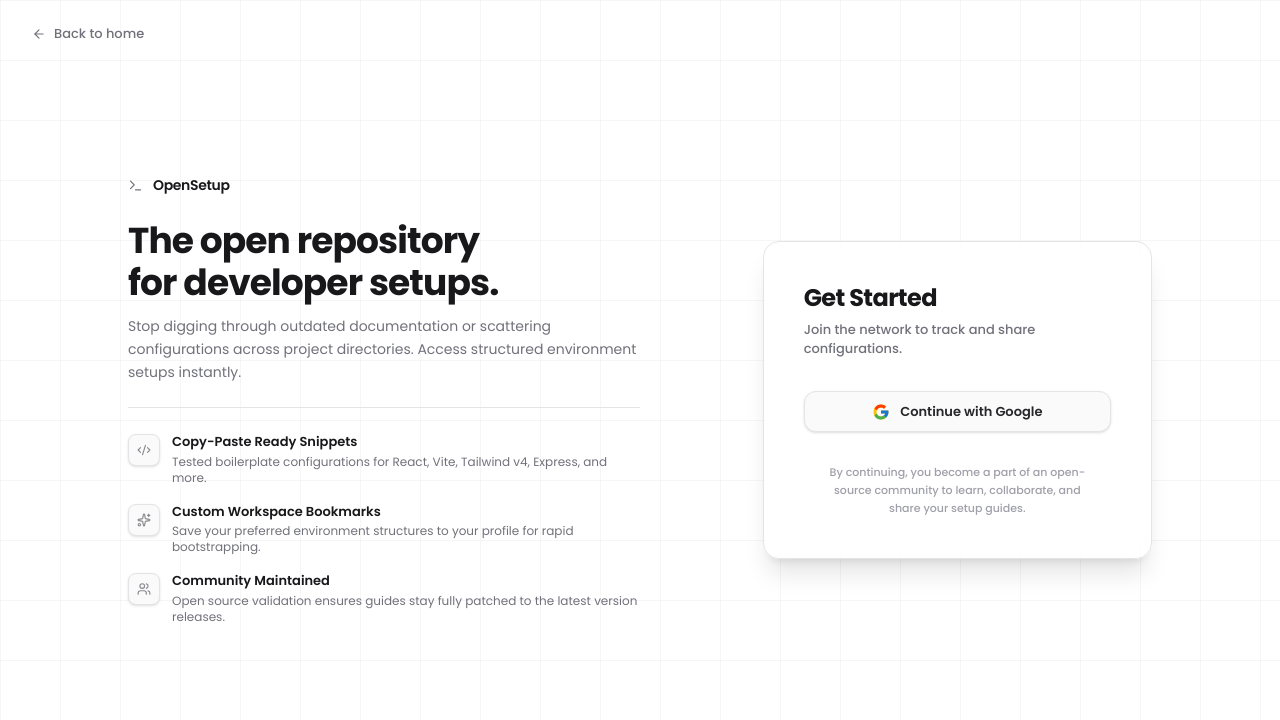
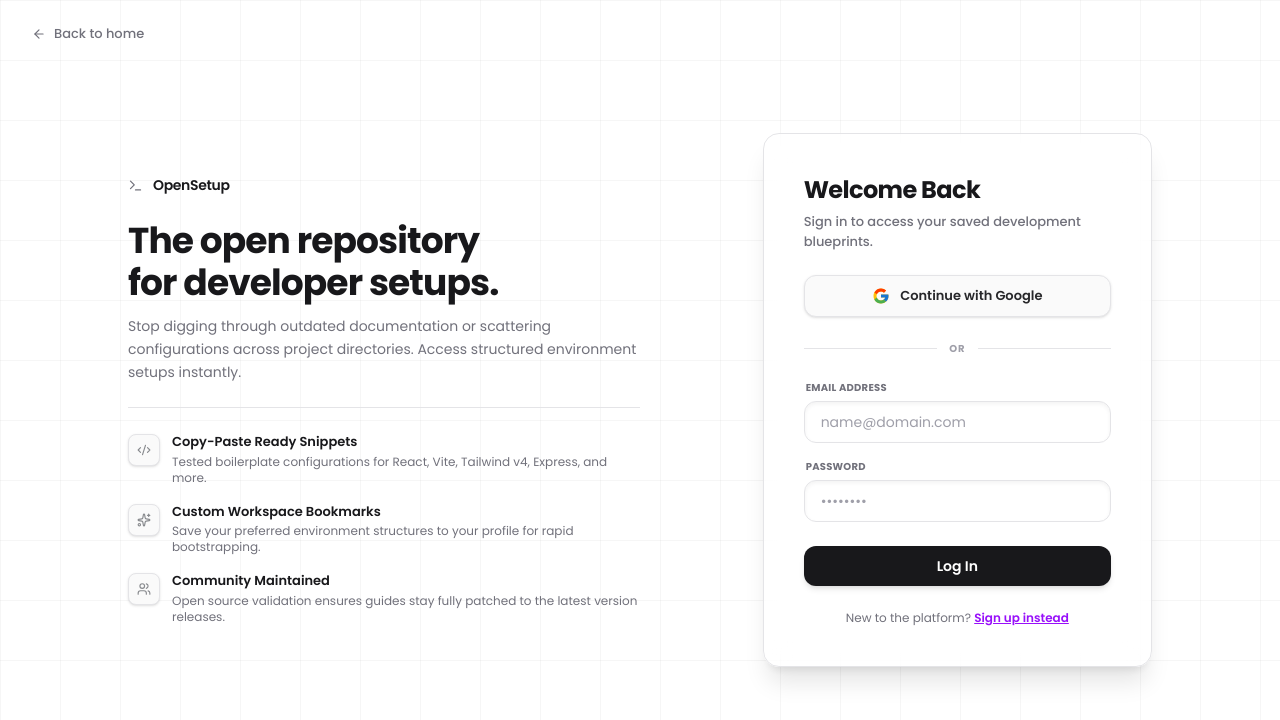
Before and after one commit to TonyStark-19/OpenSetup, a React (Vite) app in the folder frontend/: page /get-started in a window 1280 px wide. Shown: the top 720 px of the page. Built offline with nearby package versions, Linux system fonts and the light colour scheme.

Commit message:
feat: added login and signup in auth page

```diff
--- a/frontend/src/components/auth/AuthCard.tsx
+++ b/frontend/src/components/auth/AuthCard.tsx
@@ -1,38 +1,156 @@
+// import usestate
+import { useState } from "react";
+
+// import form event
+import type { FormEvent } from "react";
+
 // import icons
 import { FcGoogle } from "react-icons/fc";
 
 // auth card
 export default function AuthCard() {
+    // Mode toggle state: "login" or "signup"
+    const [mode, setMode] = useState<"login" | "signup">("login");
+
+    // Form field states
+    const [email, setEmail] = useState("");
+    const [password, setPassword] = useState("");
+    const [confirmPassword, setConfirmPassword] = useState("");
+
+    // Handle form submission
+    const handleSubmit = (e: FormEvent) => {
+        e.preventDefault();
+
+        if (mode === "signup" && password !== confirmPassword) {
+            alert("Passwords do not match.");
+            return;
+        }
+
+        // Handle your authentication logic here using current field values
+
+        console.log(`${mode} submission processing for:`, { email, password });
+    };
+
     return (
         <div className="lg:col-span-5 w-full flex justify-center lg:justify-end">
             <div
                 className="border border-zinc-200 dark:border-[#262629] bg-white/60 dark:bg-[#121214]/50 backdrop-blur-md rounded-2xl
                 w-full max-w-md p-8 md:p-10 shadow-xl dark:shadow-2xl flex flex-col justify-center items-center transition-all duration-300"
             >
+                {/* Dynamic Title Header */}
                 <div className="text-center md:text-left w-full">
                     <h3 className="text-zinc-900 dark:text-[#EDEEF0] text-2xl font-bold tracking-tight transition-colors">
-                        Get Started
+                        {mode === "login" ? "Welcome Back" : "Get Started"}
                     </h3>
 
                     <p className="text-zinc-500 dark:text-[#888a8e] text-[13px] font-medium mt-1.5 transition-colors">
-                        Join the network to track and share configurations.
+                        {mode === "login"
+                            ? "Sign in to access your saved development blueprints."
+                            : "Join the network to track and share configurations."
+                        }
                     </p>
                 </div>
 
                 {/* Google OAuth Trigger */}
                 <button
+                    type="button"
                     className="w-full border border-zinc-200 dark:border-[#262629] bg-zinc-50 dark:bg-[#0c0c0e] hover:bg-zinc-100
                     dark:hover:bg-[#161619] hover:border-zinc-300 dark:hover:border-[#38383c] py-2.5 flex flex-row justify-center
-                    items-center gap-2.5 mt-8 text-[13px] font-semibold text-zinc-800 dark:text-[#EDEEF0] rounded-xl cursor-pointer
+                    items-center gap-2.5 mt-6 text-[13px] font-semibold text-zinc-800 dark:text-[#EDEEF0] rounded-xl cursor-pointer
                     transition-all active:scale-[0.99] shadow-sm dark:shadow-none"
                 >
                     <FcGoogle size={18} />
                     Continue with Google
                 </button>
 
-                {/* Legal Disclaimer */}
-                <p className="text-center text-zinc-400 dark:text-[#525256] text-[11px] font-medium leading-relaxed mt-8 max-w-70 transition-colors">
-                    By continuing, you become a part of an open-source community to learn, collaborate, and share your setup guides.
+                {/* Text Divider Break */}
+                <div className="w-full flex items-center justify-between gap-3 my-6 select-none">
+                    <div className="h-px w-full bg-zinc-200 dark:bg-[#262629]" />
+
+                    <span className="text-[10px] font-mono font-bold uppercase tracking-widest text-zinc-400 dark:text-zinc-600 shrink-0">
+                        or
+                    </span>
+
+                    <div className="h-px w-full bg-zinc-200 dark:bg-[#262629]" />
+                </div>
+
+                {/* Credentials Form Submission Portal */}
+                <form onSubmit={handleSubmit} className="w-full space-y-4">
+                    <div className="flex flex-col gap-1.5">
+                        <label className="text-[10px] font-mono font-bold uppercase tracking-wide text-zinc-500 dark:text-zinc-400 pl-0.5">
+                            Email address
+                        </label>
+
+                        <input
+                            type="email"
+                            required
+                            value={email}
+                            onChange={(e) => setEmail(e.target.value)}
+                            placeholder="name@domain.com"
+                            className="w-full bg-white dark:bg-[#070708] border border-zinc-200 dark:border-zinc-800 rounded-xl
+                            px-4 py-2.5 text-sm text-zinc-900 dark:text-white placeholder-zinc-400 dark:placeholder-zinc-600
+                            focus:outline-none focus:border-zinc-400 dark:focus:border-zinc-700 shadow-inner"
+                        />
+                    </div>
+
+                    <div className="flex flex-col gap-1.5">
+                        <label className="text-[10px] font-mono font-bold uppercase tracking-wide text-zinc-500 dark:text-zinc-400 pl-0.5">
+                            Password
+                        </label>
+
+                        <input
+                            type="password"
+                            required
+                            value={password}
+                            onChange={(e) => setPassword(e.target.value)}
+                            placeholder="••••••••"
+                            className="w-full bg-white dark:bg-[#070708] border border-zinc-200 dark:border-zinc-800 rounded-xl px-4
+                            py-2.5 text-sm text-zinc-900 dark:text-white placeholder-zinc-400 dark:placeholder-zinc-600
+                            focus:outline-none focus:border-zinc-400 dark:focus:border-zinc-700 shadow-inner"
+                        />
+                    </div>
+
+                    {/* Conditional Confirm Password Layout Node */}
+                    {mode === "signup" && (
+                        <div className="flex flex-col gap-1.5 animate-in fade-in slide-in-from-top-2 duration-200">
+                            <label className="text-[10px] font-mono font-bold uppercase tracking-wide text-zinc-500 dark:text-zinc-400 pl-0.5">
+                                Confirm Password
+                            </label>
+
+                            <input
+                                type="password"
+                                required
+                                value={confirmPassword}
+                                onChange={(e) => setConfirmPassword(e.target.value)}
+                                placeholder="••••••••"
+                                className="w-full bg-white dark:bg-[#070708] border border-zinc-200 dark:border-zinc-800 rounded-xl
+                                px-4 py-2.5 text-sm text-zinc-900 dark:text-white placeholder-zinc-400 dark:placeholder-zinc-600
+                                focus:outline-none focus:border-zinc-400 dark:focus:border-zinc-700 shadow-inner"
+                            />
+                        </div>
+                    )}
+
+                    <button
+                        type="submit"
+                        className="w-full bg-zinc-900 dark:bg-white text-white dark:text-[#0a0a0a] py-2.5 mt-2 text-sm
+                        font-semibold rounded-xl cursor-pointer hover:bg-zinc-800 dark:hover:bg-zinc-100 transition-all shadow-md active:scale-[0.99]"
+                    >
+                        {mode === "login" ? "Log In" : "Create Account"}
+                    </button>
+                </form>
+
+                {/* Subtext Context Mode Switch Toggle */}
+                <p className="text-xs text-zinc-500 dark:text-[#888a8e] mt-6 select-none">
+                    {mode === "login" ? "New to the platform?" : "Already configured a profile?"}{" "}
+
+                    <button
+                        type="button"
+                        onClick={() => setMode(mode === "login" ? "signup" : "login")}
+                        className="text-purple-600 dark:text-purple-400 font-semibold underline hover:text-purple-500
+                        bg-transparent p-0 border-none cursor-pointer"
+                    >
+                        {mode === "login" ? "Sign up instead" : "Log in instead"}
+                    </button>
                 </p>
             </div>
         </div>
```
